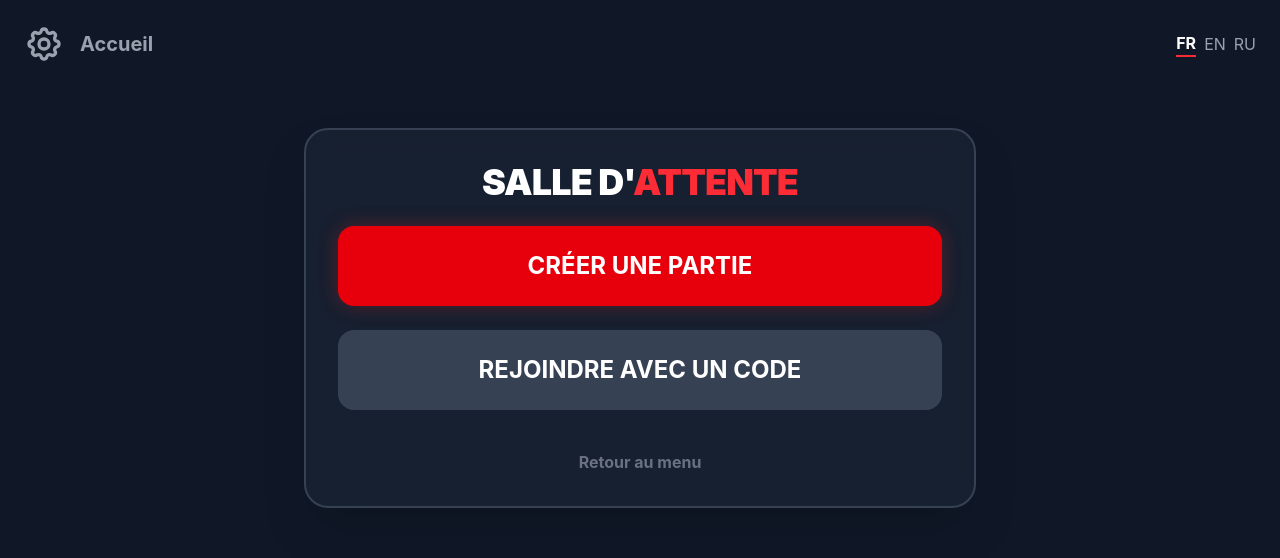
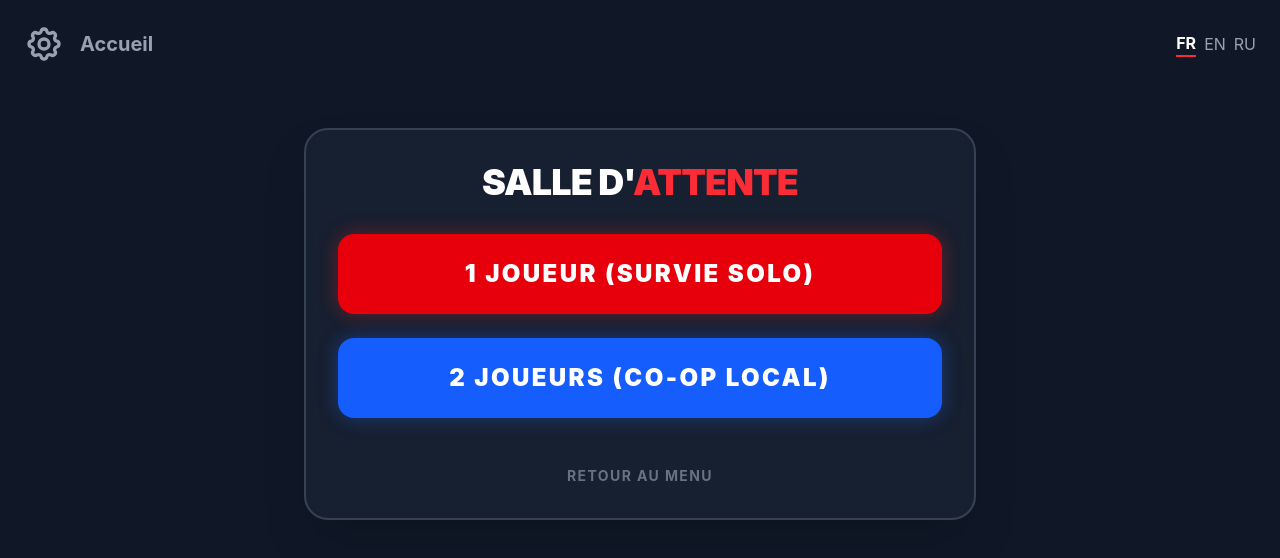
Before and after one commit to Obergod/Transcendence, a React (Vite) app in the folder frontend/: page /play in a window 1280 px wide. Shown: the top 558 px of the page. Built offline with nearby package versions, Linux system fonts and the light colour scheme.

Commit message:
adding 1player 2player button

```diff
--- a/frontend/src/pages/Lobby.tsx
+++ b/frontend/src/pages/Lobby.tsx
@@ -1,94 +1,42 @@
-import { useState } from 'react';
-import { Link, useNavigate } from 'react-router-dom';
+import { useNavigate } from 'react-router-dom';
 import { useTranslation } from 'react-i18next';
+import { Link } from 'react-router-dom';
 
 const Lobby = () => {
   const navigate = useNavigate();
-  const [view, setView] = useState<'menu' | 'create' | 'join'>('menu');
-  const [joinCode, setJoinCode] = useState("");
-  const [generatedCode, setGeneratedCode] = useState("");
-
   const { t } = useTranslation();
 
-  const onlineFriends = [
-    { id: 1, pseudo: "Rillettes de conde" },
-    { id: 3, pseudo: "Arthur" },
-  ];
-
-  const handleCreateLobby = () => {
-    const chars = "ABCDEFGHJKLMNPQRSTUVWXYZ23456789";
-    let result = "";
-    for (let i = 0; i < 5; i++) result += chars.charAt(Math.floor(Math.random() * chars.length));
-    setGeneratedCode(result);
-    setView('create');
-  };
-
-  const handleStartGame = () => {
-    navigate('/game');
+  const handleStartGame = (playersCount: number) => {
+    // On navigue vers la page de jeu en lui passant le nombre de joueurs choisis en "state" caché
+    navigate('/game', { state: { mode: playersCount } });
   };
 
   return (
     <main className="flex-1 flex flex-col items-center pt-32 px-4 pb-12 w-full">
       <div className="w-full max-w-2xl bg-gray-800/50 border-2 border-gray-700 rounded-3xl p-8 backdrop-blur-md shadow-2xl">
+        <div className="flex flex-col space-y-6">
+          <h2 className="text-4xl font-black text-center mb-8 tracking-tight">
+            {t('lobby.title') || "SÉLECTION DU"}<span className="text-red-500">{t('lobby.title_highlight') || " MODE"}</span>
+          </h2>
 
-        {view === 'menu' && (
-          <div className="flex flex-col space-y-6">
-            <h2 className="text-4xl font-black text-center mb-6 tracking-tight">{t('lobby.title')}<span className="text-red-500">{t('lobby.title_highlight')}</span></h2>
-            <button onClick={handleCreateLobby} className="bg-red-600 hover:bg-red-700 text-white font-bold py-6 rounded-2xl text-2xl transition-all shadow-[0_0_20px_rgba(220,38,38,0.3)]">
-              {t('lobby.create')}
-            </button>
-            <button onClick={() => setView('join')} className="bg-gray-700 hover:bg-gray-600 text-white font-bold py-6 rounded-2xl text-2xl transition-all">
-              {t('lobby.join_with_code')}
-            </button>
-            <Link to="/" className="text-center text-gray-500 hover:text-white transition-colors pt-4 font-bold">{t('lobby.back_to_menu')}</Link>
-          </div>
-        )}
+          <button
+            onClick={() => handleStartGame(1)}
+            className="bg-red-600 hover:bg-red-700 text-white font-black py-6 rounded-2xl text-2xl transition-all shadow-[0_0_20px_rgba(220,38,38,0.4)] uppercase tracking-widest hover:scale-[1.02] active:scale-95"
+          >
+            1 Joueur (Survie Solo)
+          </button>
 
-        {view === 'create' && (
-          <div className="space-y-8">
-            <div className="text-center">
-              <h3 className="text-gray-400 font-bold uppercase tracking-widest text-sm mb-2">{t('lobby.lobby_code_label')}</h3>
-              <div className="text-5xl font-black text-red-500 tracking-[0.5em] ml-[0.5em]">{generatedCode}</div>
-              <p className="text-gray-500 mt-2 text-sm">{t('lobby.share_code_hint')}</p>
-            </div>
+          <button
+            onClick={() => handleStartGame(2)}
+            className="bg-blue-600 hover:bg-blue-700 text-white font-black py-6 rounded-2xl text-2xl transition-all shadow-[0_0_20px_rgba(37,99,235,0.4)] uppercase tracking-widest hover:scale-[1.02] active:scale-95"
+          >
+            2 Joueurs (Co-op Local)
+          </button>
 
-            <div className="border-t border-gray-700 pt-6">
-              <h4 className="text-xl font-bold mb-4">{t('lobby.invite_friends')}</h4>
-              <div className="space-y-3">
-                {onlineFriends.map(friend => (
-                  <div key={friend.id} className="flex justify-between items-center bg-gray-900 p-4 rounded-xl border border-gray-700">
-                    <span className="font-bold">{friend.pseudo}</span>
-                    <button className="bg-red-600 hover:bg-red-700 text-xs font-black px-4 py-2 rounded-lg transition-colors">{t('lobby.invite')}</button>
-                  </div>
-                ))}
-              </div>
-            </div>
-
-            <div className="flex gap-4 pt-6">
-              <button onClick={() => setView('menu')} className="flex-1 bg-gray-700 py-3 rounded-xl font-bold">{t('lobby.cancel')}</button>
-              <button onClick={handleStartGame} className="flex-1 bg-green-600 hover:bg-green-700 py-3 rounded-xl font-bold transition-colors">
-                {t('lobby.start_game')}
-              </button>
-            </div>
-          </div>
-        )}
-
-        {view === 'join' && (
-          <div className="flex flex-col space-y-8 items-center">
-            <h3 className="text-3xl font-black text-white">{t('lobby.join_title')}</h3>
-            <div className="w-full">
-              <label className="block text-gray-400 text-center mb-4 font-bold uppercase tracking-widest">{t('lobby.code_input_label')}</label>
-              <input type="text" maxLength={5} value={joinCode} onChange={(e) => setJoinCode(e.target.value.toUpperCase())} className="w-full bg-gray-900 border-2 border-red-500/50 focus:border-red-500 rounded-2xl py-6 text-5xl text-center font-black tracking-[0.3em] outline-none transition-all text-white" placeholder="_____" />
-            </div>
-            <div className="flex gap-4 w-full">
-              <button onClick={() => setView('menu')} className="flex-1 bg-gray-700 py-4 rounded-xl font-bold">{t('lobby.back')}</button>
-              <button disabled={joinCode.length < 5} onClick={handleStartGame} className={`flex-1 py-4 rounded-xl font-bold transition-all ${joinCode.length === 5 ? 'bg-red-600 hover:bg-red-700 shadow-[0_0_20px_rgba(220,38,38,0.4)]' : 'bg-gray-800 text-gray-600 cursor-not-allowed'}`}>
-                {t('lobby.join')}
-              </button>
-            </div>
-          </div>
-        )}
-
+          <Link to="/" className="text-center text-gray-500 hover:text-white transition-colors pt-6 font-bold uppercase tracking-widest text-sm">
+            {t('lobby.back_to_menu') || "Retour au menu"}
+          </Link>
+        </div>
       </div>
     </main>
   );
```
